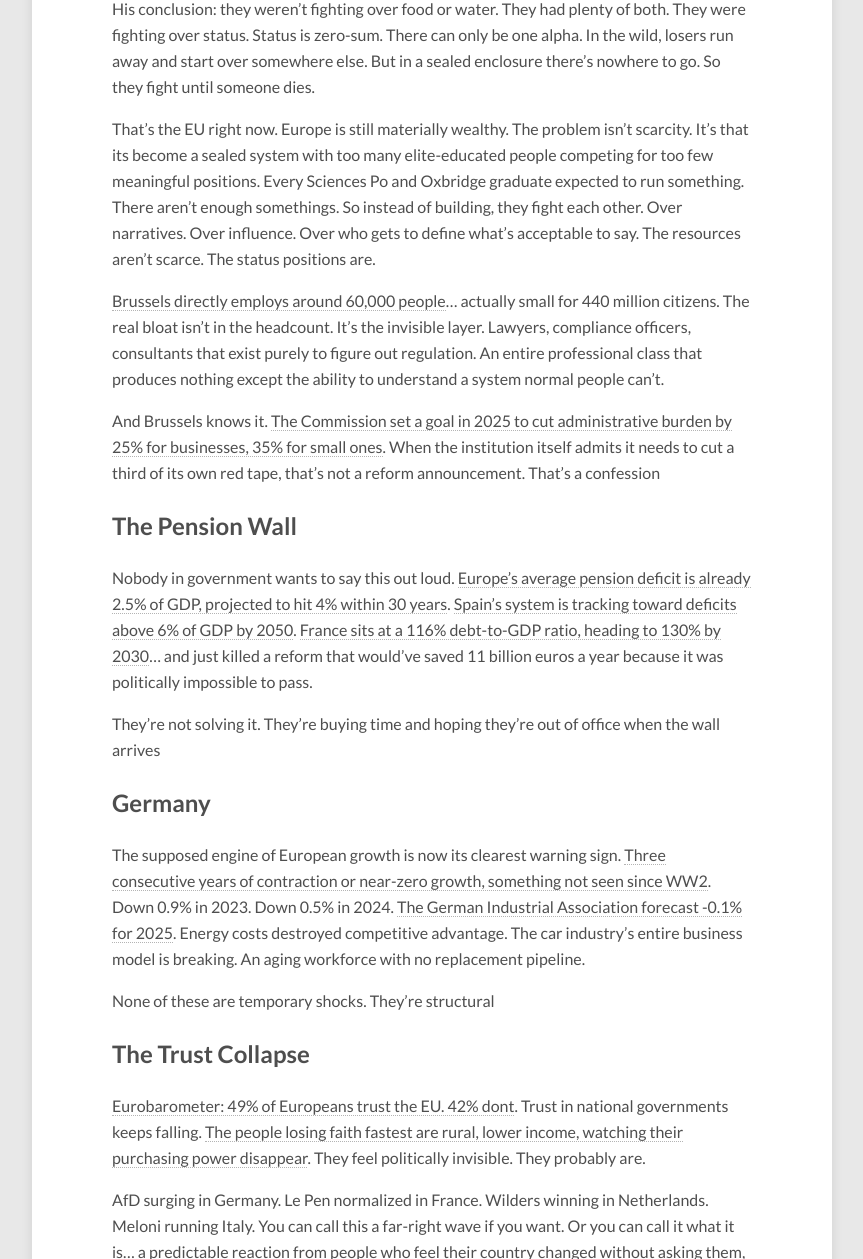
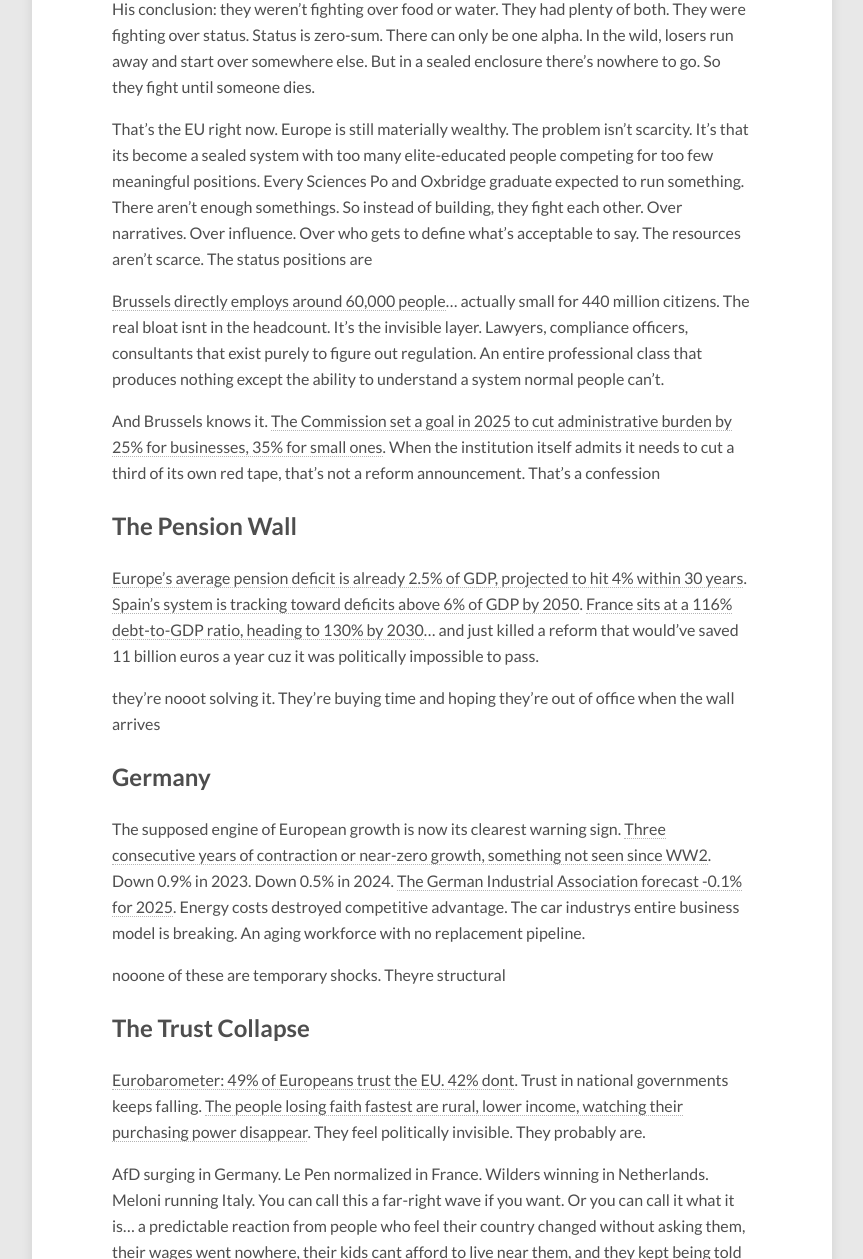
Before and after one commit to jestersimpps/jestersimpps.github.io, a Jekyll site: the page built from _posts/2026-03-16-europe-civilizational-decline.md, in a window 1280 px wide and 1400 px high, scrolled down 2025 px. Shown: the part 141-1400 px from the top of the window, without its empty margins (208-1071 px from the left). Built offline with Jekyll 4.4.1, drawn with Linux system fonts in a browser that asks for light colours; nearby versions of some CDN libraries; some of the changed text lies outside the part shown.

Commit message:
humanize pass + fix pension section opener

```diff
--- a/_posts/2026-03-16-europe-civilizational-decline.md
+++ b/_posts/2026-03-16-europe-civilizational-decline.md
@@ -33,39 +33,39 @@
 
 ## The Bureaucracy Confession
 
-there's an experiment from the 1960s that explains European politics better than anything I've read in a newspaper.
+theres an experiment from the 1960s that explains European politics better than anything I've read in a newspaper
 
 A scientist named John Calhoun built a sealed enclosure for rats. Unlimited food. Unlimited water. Perfect housing. No predators. No disease. Everything they could possibly need. He introduced a small colony and watched
 
-The population exploded. 10 rats became 50, then 100, then 500. Everything was fine. Until it wasnt. The rats started killing each other. Every single time. He ran the experiment for 20 years and could never make it work. Always breakdown. Always collapse.
+The population exploded. 10 rats became 50, then 100, then 500. Everything was fine. Until it wasnt. The rats started killing each other. Every single time. He ran the experiment for 20 years and could never make it work. Always breakdown. Always collapse
 
 ![John Calhoun crouching inside Universe 25, his famous mouse-behavior experiment, February 1970](/images/calhoun-universe25.jpg)
 
 His conclusion: they weren't fighting over food or water. They had plenty of both. They were fighting over status. Status is zero-sum. There can only be one alpha. In the wild, losers run away and start over somewhere else. But in a sealed enclosure there's nowhere to go. So they fight until someone dies.
 
-That's the EU right now. Europe is still materially wealthy. The problem isn't scarcity. It's that its become a sealed system with too many elite-educated people competing for too few meaningful positions. Every Sciences Po and Oxbridge graduate expected to run something. There aren't enough somethings. So instead of building, they fight each other. Over narratives. Over influence. Over who gets to define what's acceptable to say. The resources aren't scarce. The status positions are.
+That's the EU right now. Europe is still materially wealthy. The problem isn't scarcity. It's that its become a sealed system with too many elite-educated people competing for too few meaningful positions. Every Sciences Po and Oxbridge graduate expected to run something. There aren't enough somethings. So instead of building, they fight each other. Over narratives. Over influence. Over who gets to define what's acceptable to say. The resources aren't scarce. The status positions are
 
-[Brussels directly employs around 60,000 people](https://theconversation.com/how-many-people-work-for-the-eu-59702)... actually small for 440 million citizens. The real bloat isn't in the headcount. It's the invisible layer. Lawyers, compliance officers, consultants that exist purely to figure out regulation. An entire professional class that produces nothing except the ability to understand a system normal people can't.
+[Brussels directly employs around 60,000 people](https://theconversation.com/how-many-people-work-for-the-eu-59702)... actually small for 440 million citizens. The real bloat isnt in the headcount. It's the invisible layer. Lawyers, compliance officers, consultants that exist purely to figure out regulation. An entire professional class that produces nothing except the ability to understand a system normal people can't.
 
 And Brussels knows it. [The Commission set a goal in 2025 to cut administrative burden by 25% for businesses, 35% for small ones](https://www.europarl.europa.eu/news/en/agenda/plenary-news/2025-03-10/9/reducing-bureaucracy-to-enhance-europe-s-competitiveness). When the institution itself admits it needs to cut a third of its own red tape, that's not a reform announcement. That's a confession
 
 ## The Pension Wall
 
-Nobody in government wants to say this out loud. [Europe's average pension deficit is already 2.5% of GDP, projected to hit 4% within 30 years](https://www.oecd.org/en/about/news/press-releases/2025/11/rapidly-ageing-populations-will-continue-to-put-pressure-on-pension-systems.html). [Spain's system is tracking toward deficits above 6% of GDP by 2050](https://www.eiopa.europa.eu/navigating-challenges-pension-sustainability-2024-10-10_en). [France sits at a 116% debt-to-GDP ratio, heading to 130% by 2030](https://www.euronews.com/business/2025/12/18/frances-economic-outlook-for-2026-how-heavy-is-the-debt-burden)... and just killed a reform that would've saved 11 billion euros a year because it was politically impossible to pass.
+[Europe's average pension deficit is already 2.5% of GDP, projected to hit 4% within 30 years](https://www.oecd.org/en/about/news/press-releases/2025/11/rapidly-ageing-populations-will-continue-to-put-pressure-on-pension-systems.html). [Spain's system is tracking toward deficits above 6% of GDP by 2050](https://www.eiopa.europa.eu/navigating-challenges-pension-sustainability-2024-10-10_en). [France sits at a 116% debt-to-GDP ratio, heading to 130% by 2030](https://www.euronews.com/business/2025/12/18/frances-economic-outlook-for-2026-how-heavy-is-the-debt-burden)... and just killed a reform that would've saved 11 billion euros a year cuz it was politically impossible to pass.
 
-They're not solving it. They're buying time and hoping they're out of office when the wall arrives
+they're nooot solving it. They're buying time and hoping they're out of office when the wall arrives
 
 ## Germany
 
-The supposed engine of European growth is now its clearest warning sign. [Three consecutive years of contraction or near-zero growth, something not seen since WW2](https://brusselssignal.eu/2025/01/germany-entering-longest-economic-slump-since-ww2/). Down 0.9% in 2023. Down 0.5% in 2024. [The German Industrial Association forecast -0.1% for 2025](https://www.zew.de/en/press/latest-press-releases/german-economy-stagnates-in-2025-no-increase-in-inflation-risk). Energy costs destroyed competitive advantage. The car industry's entire business model is breaking. An aging workforce with no replacement pipeline.
+The supposed engine of European growth is now its clearest warning sign. [Three consecutive years of contraction or near-zero growth, something not seen since WW2](https://brusselssignal.eu/2025/01/germany-entering-longest-economic-slump-since-ww2/). Down 0.9% in 2023. Down 0.5% in 2024. [The German Industrial Association forecast -0.1% for 2025](https://www.zew.de/en/press/latest-press-releases/german-economy-stagnates-in-2025-no-increase-in-inflation-risk). Energy costs destroyed competitive advantage. The car industrys entire business model is breaking. An aging workforce with no replacement pipeline.
 
-None of these are temporary shocks. They're structural
+nooone of these are temporary shocks. Theyre structural
 
 ## The Trust Collapse
 
 [Eurobarometer: 49% of Europeans trust the EU. 42% dont](https://www.eurofound.europa.eu/en/commentary-and-analysis/all-content/trust-crisis-europes-social-contract-under-threat). Trust in national governments keeps falling. [The people losing faith fastest are rural, lower income, watching their purchasing power disappear](https://www.delorscentre.eu/en/publications/political-trust-in-economic-crisis). They feel politically invisible. They probably are.
 
-AfD surging in Germany. Le Pen normalized in France. Wilders winning in Netherlands. Meloni running Italy. You can call this a far-right wave if you want. Or you can call it what it is... a predictable reaction from people who feel their country changed without asking them, their wages went nowhere, their kids can't afford to live near them, and they kept being told the problem was their attitude.
+AfD surging in Germany. Le Pen normalized in France. Wilders winning in Netherlands. Meloni running Italy. You can call this a far-right wave if you want. Or you can call it what it is... a predictable reaction from people who feel their country changed without asking them, their wages went nowhere, their kids cant afford to live near them, and they kept being told the problem was their attitude.
 
 People assume that when civilizations face a big enough external threat, everyone puts aside internal differences and unites. It's the Hollywood version of history. It's not what actually happens.
 
```
Also changed, not shown: other parts of _posts/2026-03-16-europe-civilizational-decline.md (+8 -8 lines).
